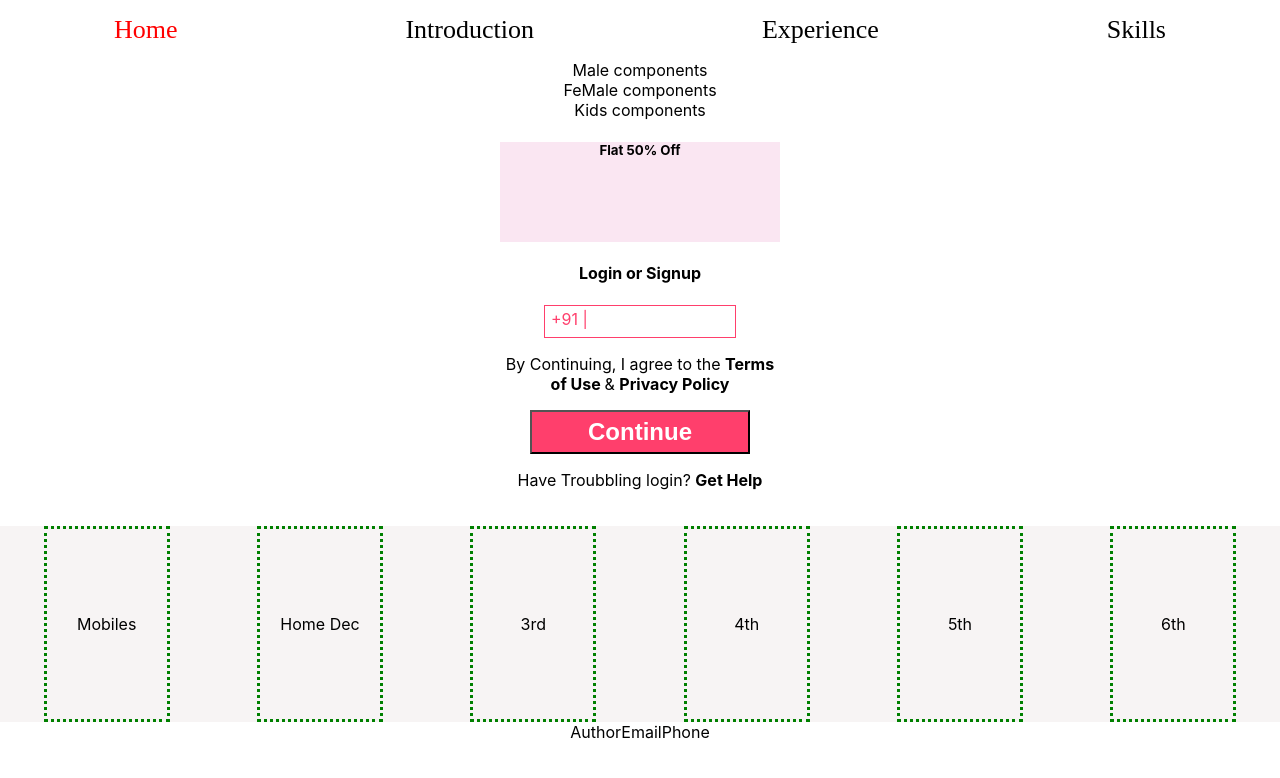
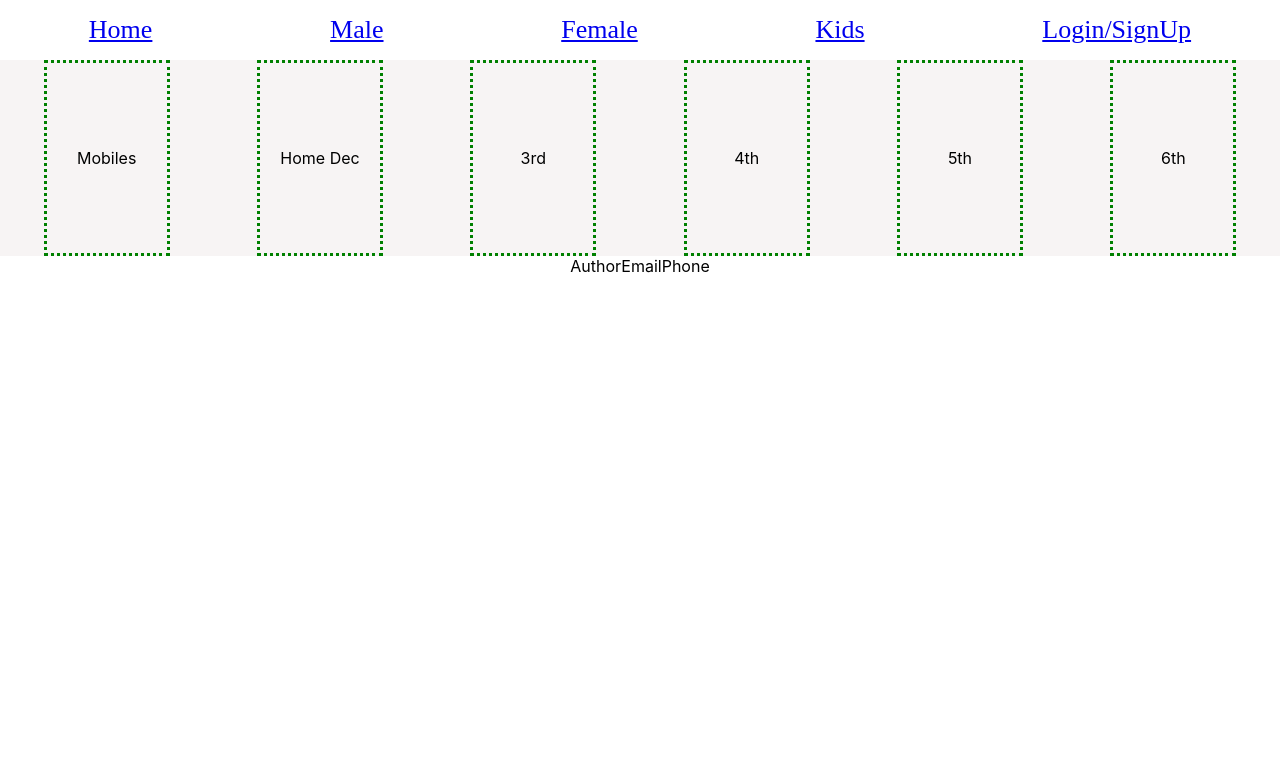
Before and after one commit to rochakravi/myntra, a React (Create React App) app: page / in a window 1280 px wide. Shown: the top 778 px of the page. Built offline with nearby package versions, Linux system fonts and the light colour scheme.

Commit message:
Router Concept included as per turtorial

```diff
--- a/package.json
+++ b/package.json
@@ -8,6 +8,7 @@
     "@testing-library/user-event": "^12.1.10",
     "react": "^17.0.2",
     "react-dom": "^17.0.2",
+    "react-router-dom": "^5.2.0",
     "react-scripts": "4.0.3",
     "web-vitals": "^1.0.1"
   },
--- a/src/App.js
+++ b/src/App.js
@@ -6,15 +6,25 @@ import LoginSigUp from './components/LoginSignUp';
 import Male from './components/Male';
 import Female from './components/Female';
 import Kids from './components/Kids';
+import {
+  BrowserRouter as Router,
+  Switch,
+  Route,
+  Link
+} from "react-router-dom";
 
 function App() {
   return (
     <div className="App">
-      <Header />
-      <Male />
-      <Female />
-      <Kids />
-      <LoginSigUp />
+      <Router>
+        <switch>
+          <Route path = '/'><Header /></Route>
+          <Route path = '/male'> <Male /></Route>
+          <Route path = '/female'><Female /></Route>
+          <Route path = '/kids'><Kids /></Route>
+          <Route path = '/loginsignup'><LoginSigUp /></Route>
+      </switch>
+      </Router>
       <div className="App-container">
         <div className="Section-box">
           Mobiles
--- a/src/components/Header.js
+++ b/src/components/Header.js
@@ -9,13 +9,20 @@
 // }
 
 import './../App.css';
+import {
+    BrowserRouter as Router,
+    Switch,
+    Route,
+    Link
+  } from "react-router-dom";
 
 const Header = () => {
     return <ul className="App-header">
-        <li style={{color : 'red'}}>Home</li>
-        <li>Introduction</li>
-        <li>Experience</li>
-        <li>Skills</li>
+        <li><Link to="/">Home</Link></li>
+        <li><Link to="/male">Male</Link></li>
+        <li><Link to="/female">Female</Link></li>
+        <li><Link to="/kids">Kids</Link></li>
+        <li><Link to="/loginsignup">Login/SignUp</Link></li>
     </ul>
 }
 
```
